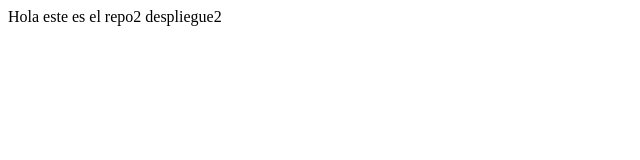
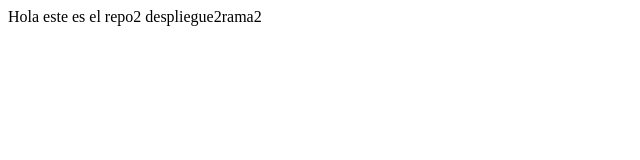
Before and after one commit to naderzon1/repo2, a plain HTML site: page index.html in a window 1280 px wide. Shown: the full height of the page, 0-640 px from the left. Drawn offline with Linux system fonts and the light colour scheme.

Commit message:
cambio2 rama2

```diff
--- a/index.html
+++ b/index.html
@@ -1 +1 @@
-<p>Hola este es el repo2 despliegue2</p>
+<p>Hola este es el repo2 despliegue2rama2</p>
```
